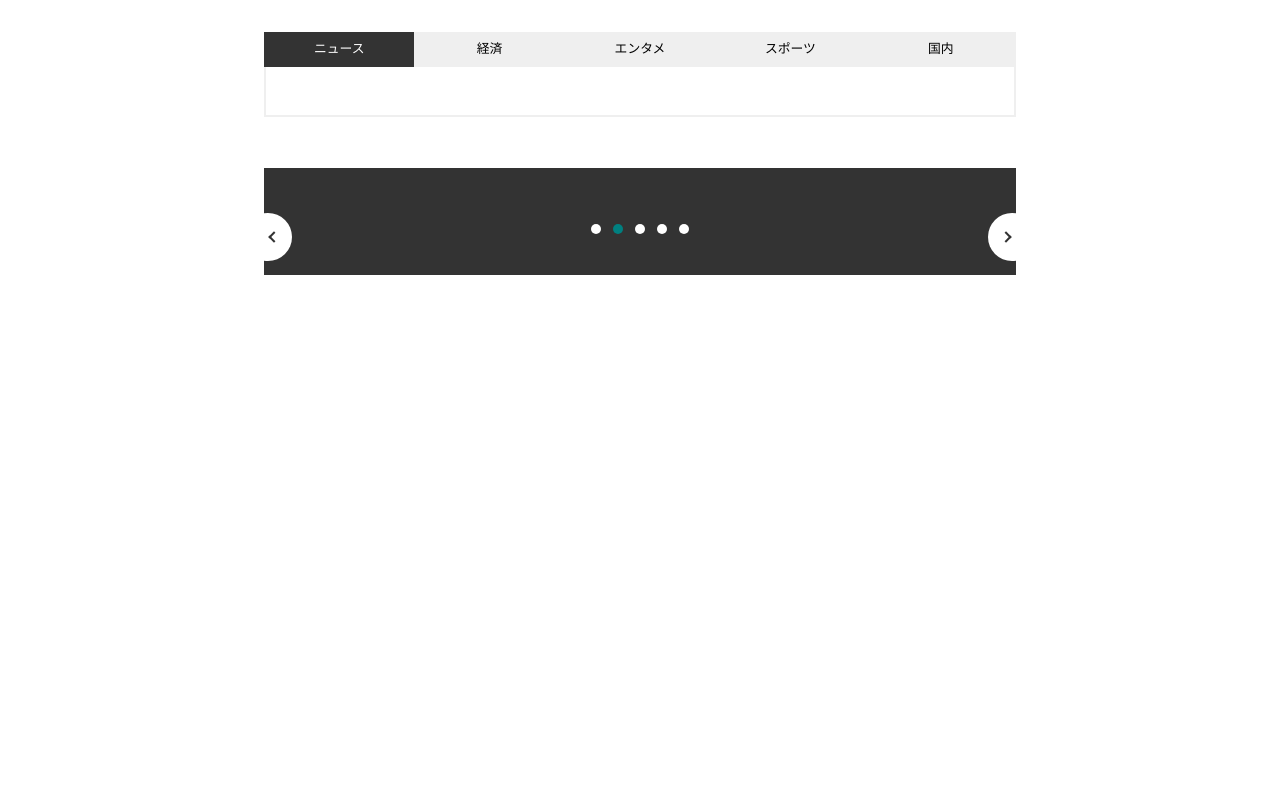
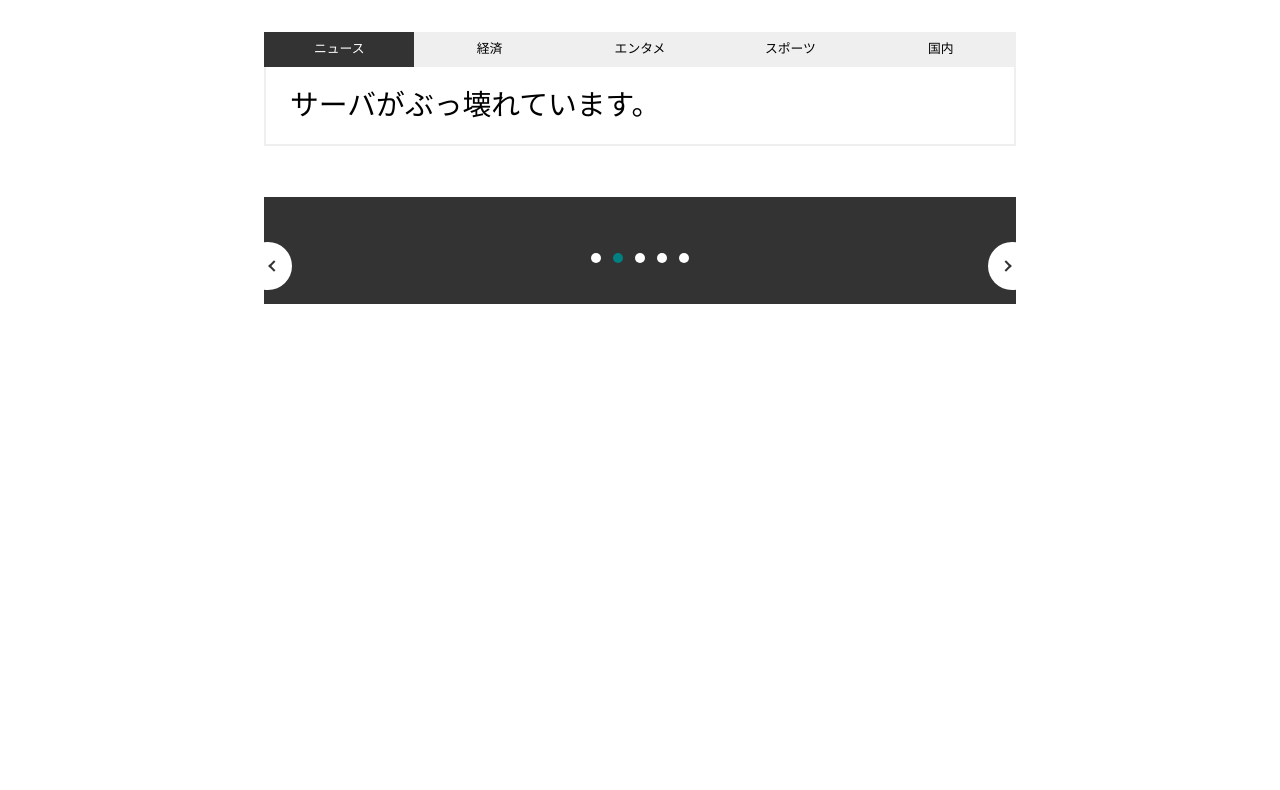
Before and after one commit to pesso-yampee/vanilla-js, a plain HTML site: page src/vanilla.html in a window 1280 px wide. Shown: the part 78-868 px from the top of the page. Drawn offline with Linux system fonts and the light colour scheme; no server answers.

Commit message:
サーバがぶっ壊れている用のエラーテキストを作成

```diff
--- a/src/js/newsUIClass.js
+++ b/src/js/newsUIClass.js
@@ -21,7 +21,7 @@ class CreateNewsPost {
         this._createPost(data);
       })
       .catch(() => {
-        this.Error = new Error("サーバがぶっ壊れています。");
+        this.Error = "サーバがぶっ壊れています。";
         this._createErrorText(this.Error);
       });
   }
@@ -156,7 +156,12 @@ class CreateNewsPost {
   }
 
   _createErrorText(error) {
-    alert(error);
+    this.newUIContents.classList.add('is-active');
+    this.child = this.newUIContents.children[0];
+    this.errorElement = document.createElement('p');
+    this.errorElement.className = "newsUI_error";
+    this.errorElement.textContent = error;
+    this.child.appendChild(this.errorElement);
   }
 }
 
--- a/src/scss/vanilla.scss
+++ b/src/scss/vanilla.scss
@@ -233,6 +233,10 @@
   flex: auto;
 }
 
+.newsUI_error {
+  font-size: 36rem;
+}
+
 .newsUI_description_item {}
 
 .newsUI_description_body {
```
Also changed, not shown: assets/css/dev/vanilla.css.
